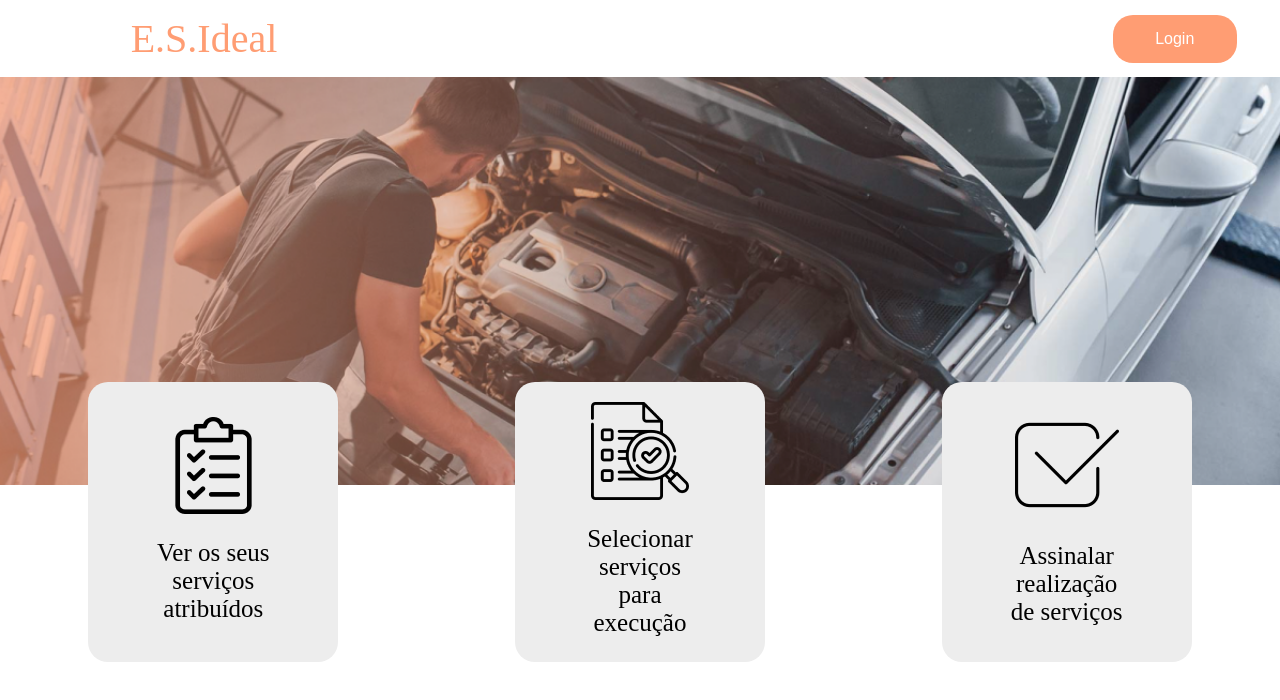
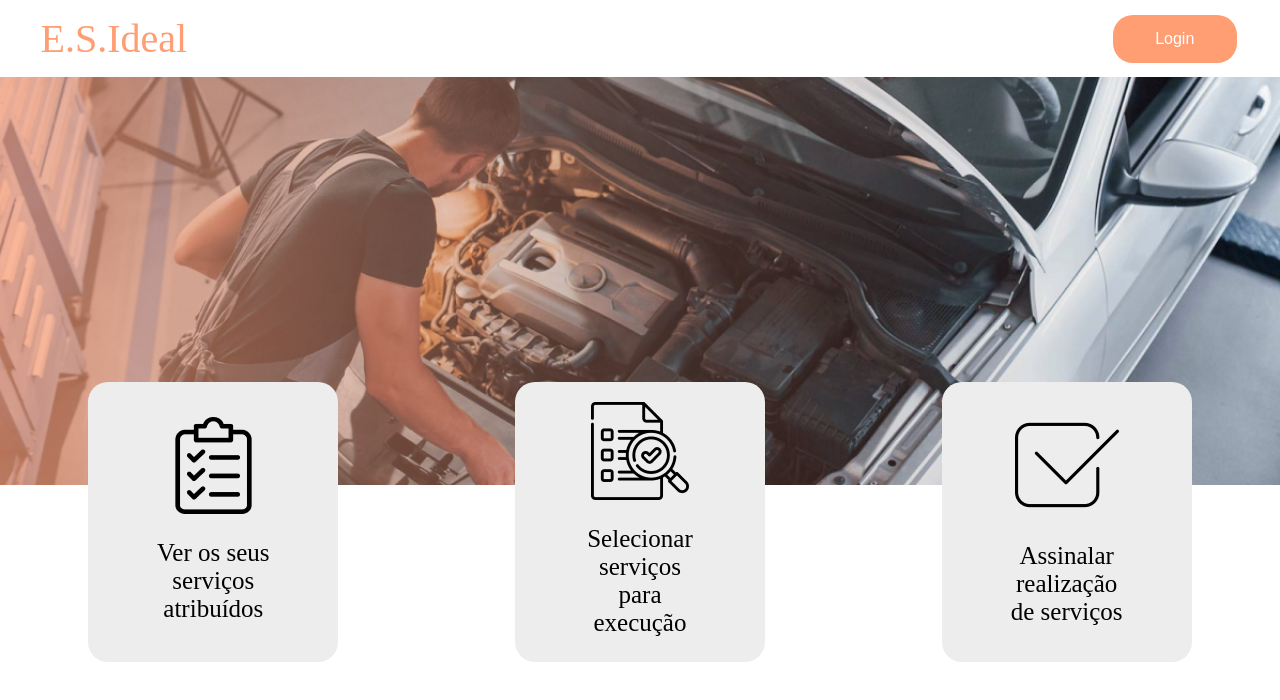
Before and after one commit to joaobaptista03/UMinho-Mechanic-Dashboard-Vue, a Vue app in the folder ESIdeal/: page / in a window 1280 px wide. Shown: the top 700 px of the page. Built offline with nearby package versions, Linux system fonts and the light colour scheme; a web font is replaced by a local one.

Commit message:
Update header styling and structure in Home.vue

```diff
--- a/ESIdeal/src/components/Home.vue
+++ b/ESIdeal/src/components/Home.vue
@@ -1,6 +1,6 @@
 <template>
 
-    <nav class="navbar">
+    <header>
             <p>E.S.Ideal</p>
             <div class="loginbutton">
                 <LoginButton @login-clicked="showLoginModal = true"></LoginButton>
@@ -10,7 +10,7 @@
                     @login-success="handleLoginSuccess"
                 ></LoginModal>
             </div>
-    </nav>
+    </header>
 
     <main>
         <div class="homeimage">
@@ -59,19 +59,18 @@ export default {
 
 <style scoped>
 @import url('https://fonts.googleapis.com/css2?family=Inspiration&display=swap');
-.navbar {
-    display: flex;
-    justify-content: space-between;
-    align-items: center;
+
+header {
     background-color: #ffffff;
 }
 
-.navbar p {
+
+header p {
     font-size: 40px;
     color: #FF9D73;
     font-family: 'Inspiration', cursive;
-    padding-left: 5%;
     margin: 15px;
+    padding-left: 2%;
 }
 
 .loginbutton {
```
Lines whose indentation alone changed are shown as unchanged.
